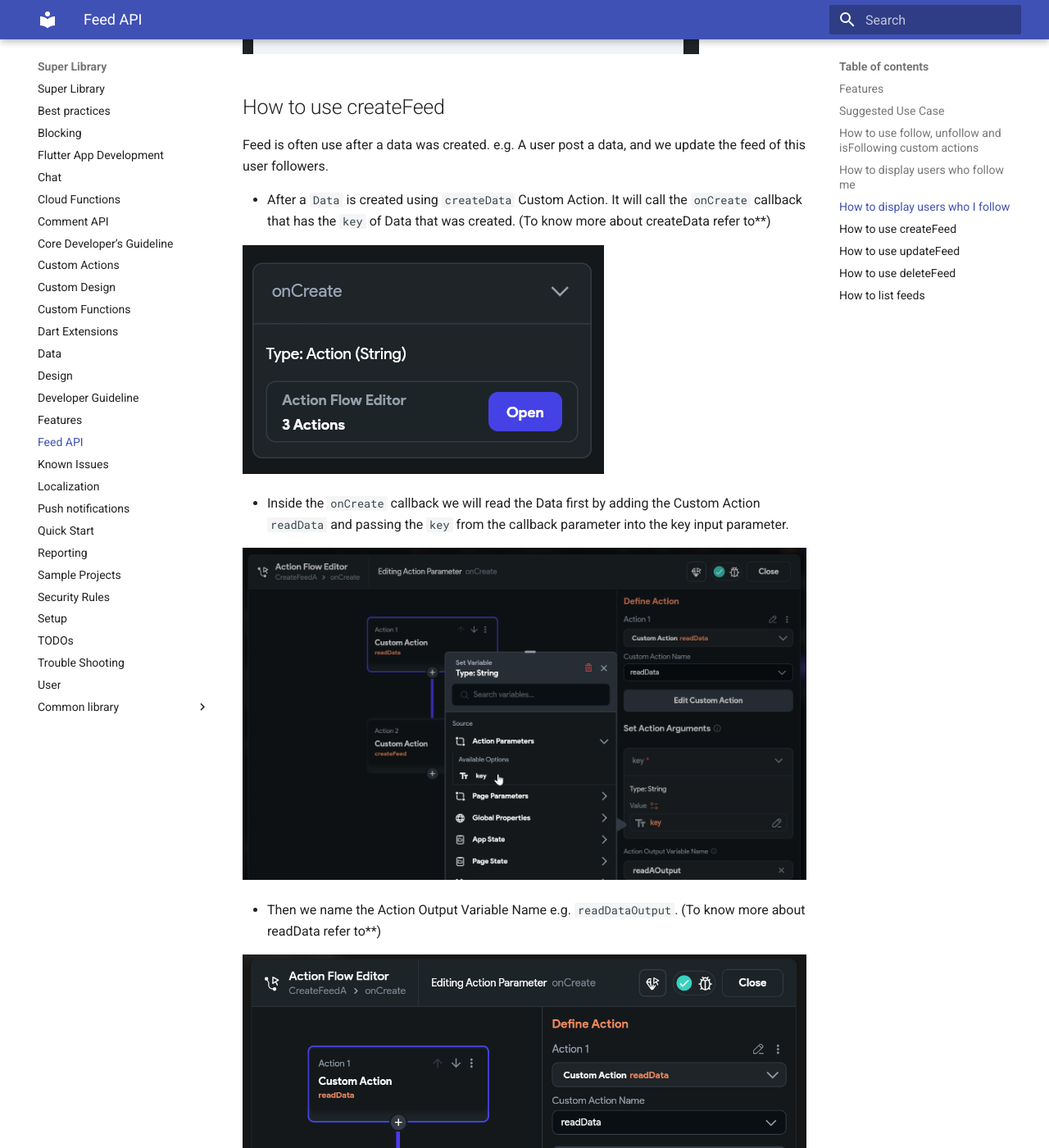
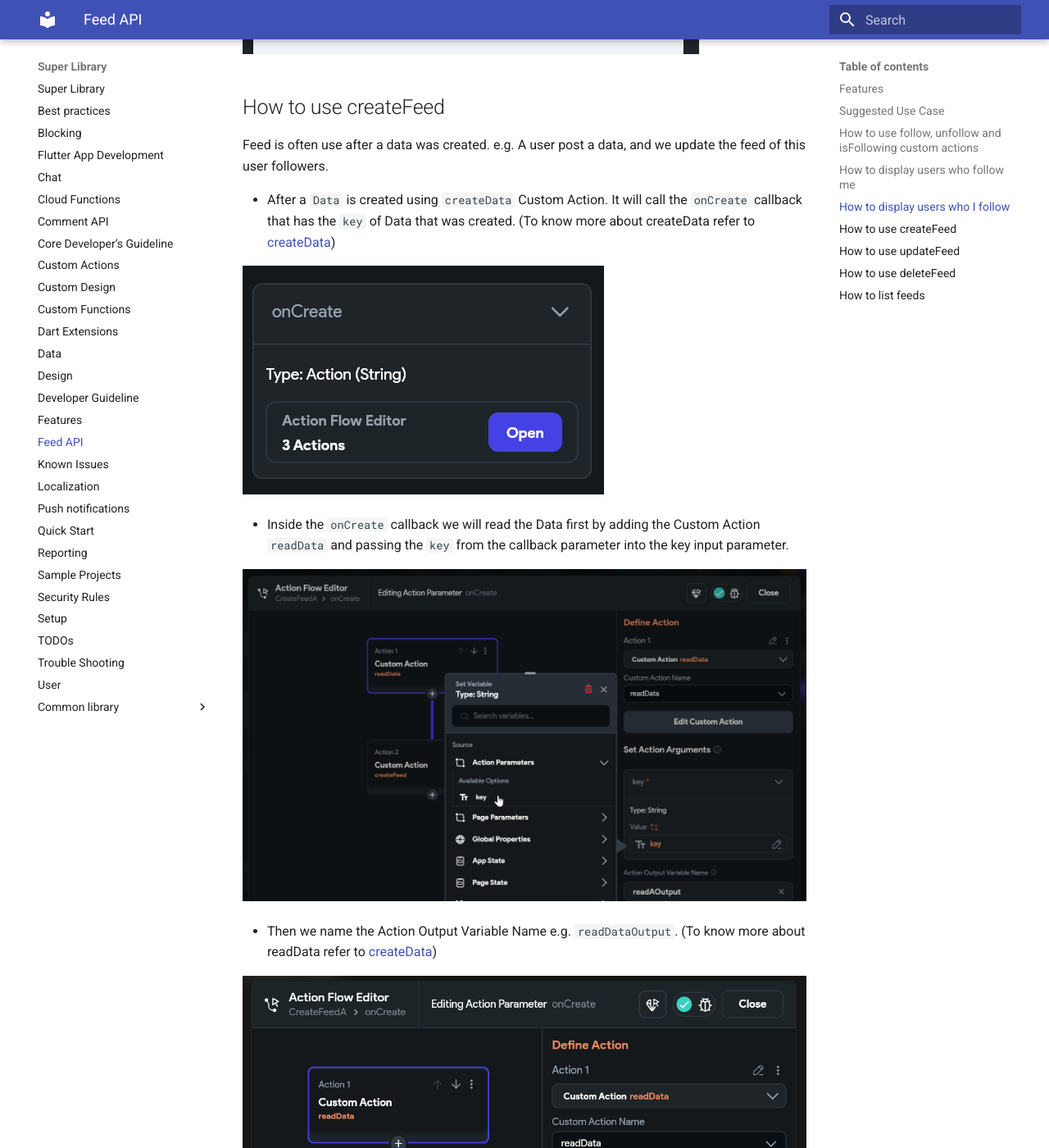
Before and after one commit to thruthesky/super_library, an MkDocs documentation site: the page built from docs/feed_api.md, in a window 1280 px wide and 1400 px high, scrolled down 20851 px. Shown: the whole window at 82% size. Built offline with MkDocs 1.6.1 and Material for MkDocs 9.7.7, drawn with Linux system fonts in a browser that asks for light colours.

Commit message:
check link

```diff
--- a/docs/feed_api.md
+++ b/docs/feed_api.md
@@ -220,7 +220,7 @@ Feed API allows you to follow and unfollow users. It also gives you an option to
 
 Feed is often use after a data was created. e.g. A user post a data, and we update the feed of this user followers.
 
-- After a `Data` is created using `createData` Custom Action. It will call the `onCreate` callback that has the `key` of Data that was created. (To know more about createData refer to\*\*)
+- After a `Data` is created using `createData` Custom Action. It will call the `onCreate` callback that has the `key` of Data that was created. (To know more about createData refer to [createData](data/#createdata))
 
   ![alt text](images/feed/feed_create_data_callback.png)
 
@@ -228,7 +228,7 @@ Feed is often use after a data was created. e.g. A user post a data, and we upda
 
   ![alt text](images/feed/feed_create_data_key.png)
 
-- Then we name the Action Output Variable Name e.g. `readDataOutput`. (To know more about readData refer to\*\*)
+- Then we name the Action Output Variable Name e.g. `readDataOutput`. (To know more about readData refer to [createData](data/#readdata))
 
   ![alt text](images/feed/feed_create_read.png)
 
```
